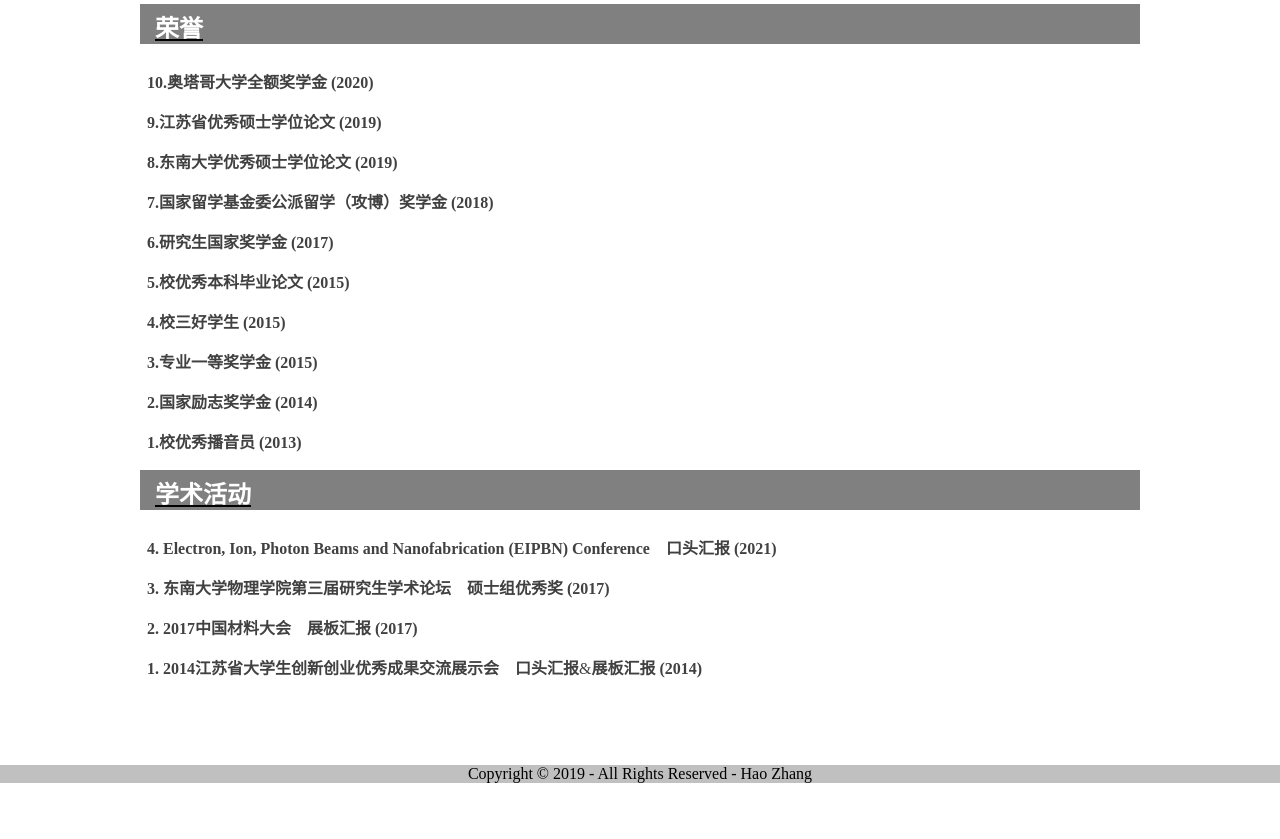
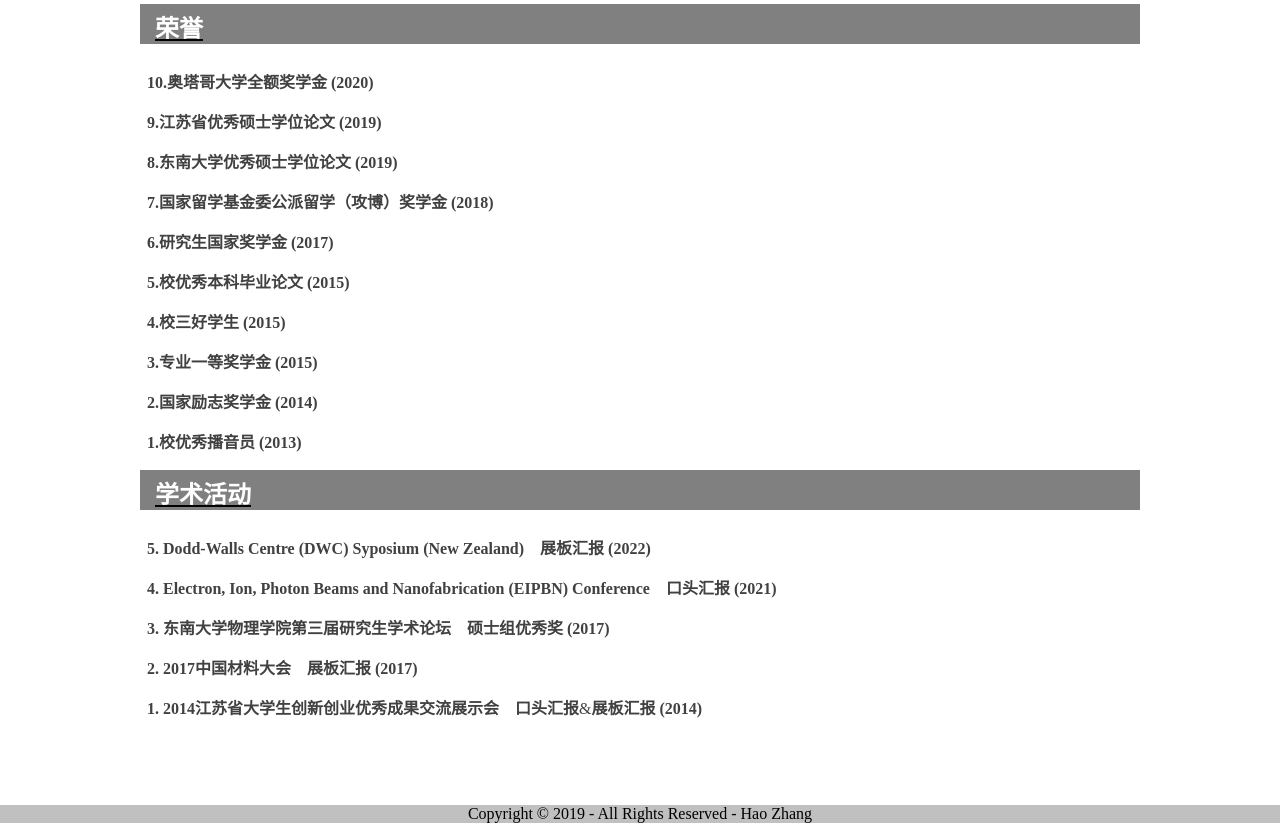
Before and after one commit to zhanghaophysics/CV, a plain HTML site: page index.html in a window 1280 px wide. Shown: the part 2596-3435 px from the top of the page. Before the commit the page ends 3395 px from the top, so only its background shows below. Drawn offline with Linux system fonts and the light colour scheme.

Commit message:
Update index.html

```diff
--- a/index.html
+++ b/index.html
@@ -303,6 +303,9 @@ Baizhi Gao, Caiping Yang, Jun Chen, Yuxing Ma, Jiachen Xie, <b><u>H. Zhang</u></
 <font class="styletext1">
 
 <p class=styletext>
+<b>5. Dodd-Walls Centre (DWC) Syposium (New Zealand)&nbsp;&nbsp;&nbsp; 展板</b><font class="styletext1"><b>汇报</b></font><b> (2022)</b>
+
+<p class=styletext>
 <b>4. Electron, Ion, Photon Beams and Nanofabrication (EIPBN) Conference&nbsp;&nbsp;&nbsp; 口头</b><font class="styletext1"><b>汇报</b></font><b> (2021)</b>
 
 <p class=styletext>
```
